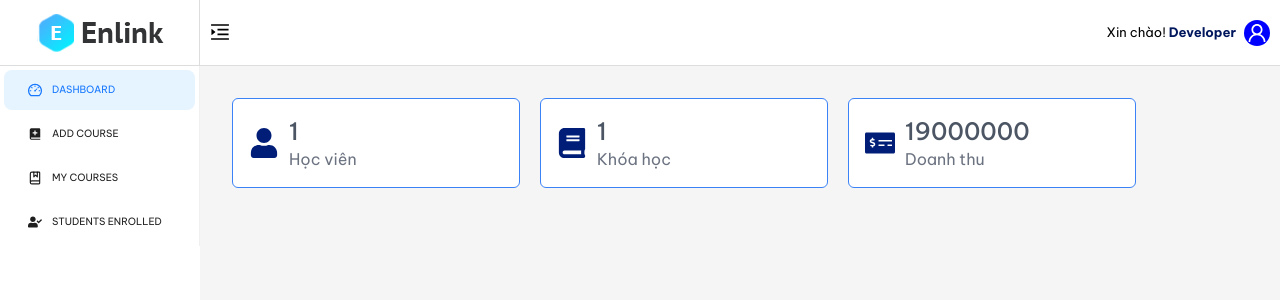
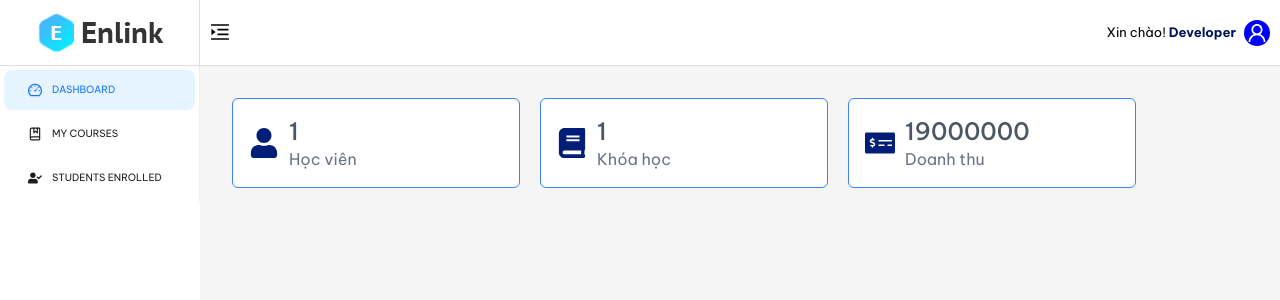
Before and after one commit to truongvu1508/B2HTV_Academy, a React (Vite) app in the folder client/: page /educator/dashboard in a window 1280 px wide. Shown: the top 300 px of the page. Built offline with nearby package versions, Linux system fonts and the light colour scheme; no server answers.

Commit message:
update addcourse

```diff
--- a/client/src/components/educator/MenuSider/index.jsx
+++ b/client/src/components/educator/MenuSider/index.jsx
@@ -18,11 +18,11 @@ function MenuSider() {
       icon: <DashboardOutlined />,
       key: "/educator/dashboard",
     },
-    {
-      label: <Link to="/educator/add-course">Add Course</Link>,
-      icon: <BiSolidBookAdd />,
-      key: "/educator/add-course",
-    },
+    // {
+    //   label: <Link to="/educator/add-course">Add Course</Link>,
+    //   icon: <BiSolidBookAdd />,
+    //   key: "/educator/add-course",
+    // },
     {
       label: <Link to="/educator/my-course">My Courses</Link>,
       icon: <LuBookMarked />,
```
